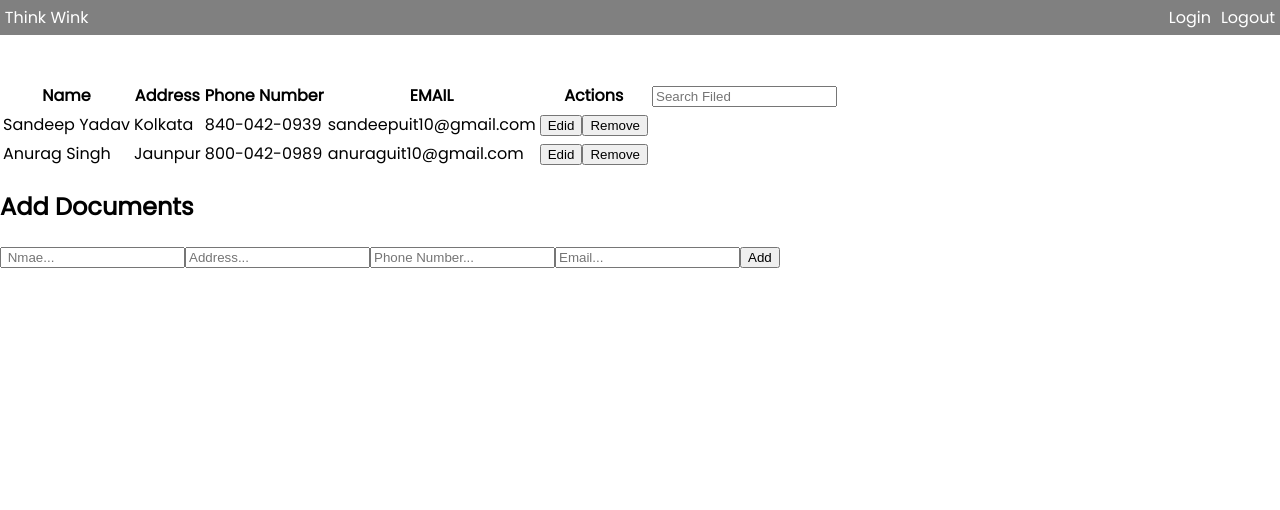
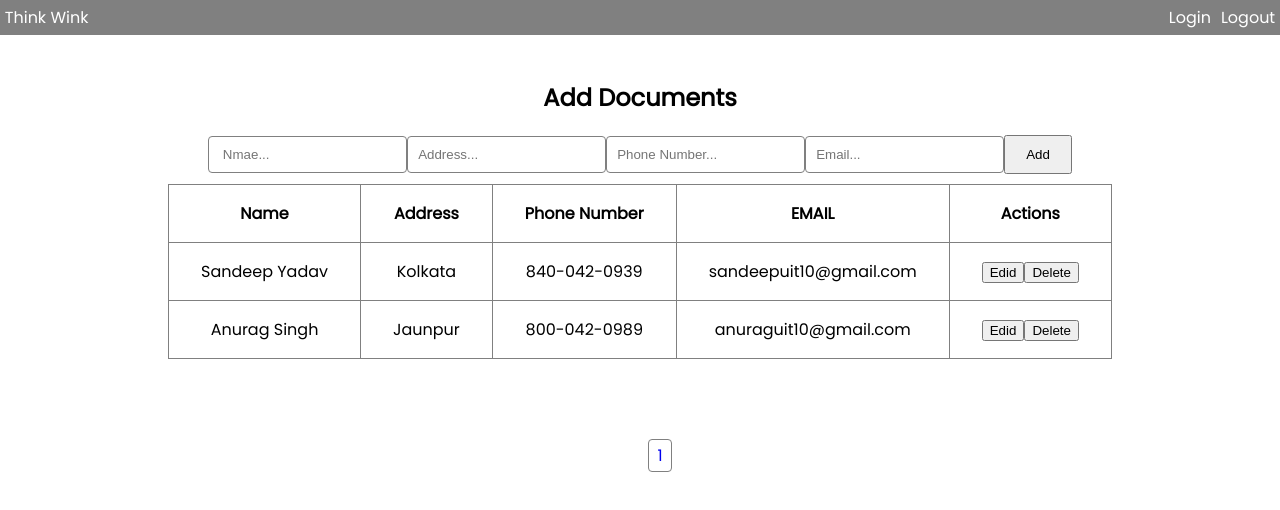
Before and after one commit to SandeepYadav9/Thinkwik-Practical-Task, a React (Create React App) app: page / in a window 1280 px wide. Shown: the top 510 px of the page. Built offline with nearby package versions, Linux system fonts and the light colour scheme.

Commit message:
PAGINATION(2 page)

```diff
--- a/src/Pages/Home.css
+++ b/src/Pages/Home.css
@@ -1,3 +1,27 @@
 .home-container{
     margin: 5rem auto;
 }
+.home-container1 h2{
+text-align: center;
+}
+.add-document{
+    text-align: center;
+
+}
+.add-input{
+    padding: 10px;
+    border: 1px solid gray;
+    border-radius: 4px;
+}
+.submit-button{
+    padding: 10px 20px;
+    cursor: pointer;
+}
+
+
+form{
+
+}
+table {
+
+}
--- a/src/Pages/Home.js
+++ b/src/Pages/Home.js
@@ -1,9 +1,10 @@
-import React, { Fragment, useState } from "react";
+import React, { Fragment, useEffect, useState } from "react";
 import "./Home.css";
 import documents from "../Data/document.json";
 import ReadOnlyDocument from "../components/Document/ReadOnlyDocument";
 import { nanoid } from "nanoid";
 import EditDocument from "../components/Document/EditDocument";
+import Pagination from "../components/Pagination/Pagination";
 const Home = () => {
   const [documentDatas, setDocumentDatas] = useState(documents);
   const [editId, setEditId] = useState(null);
@@ -21,6 +22,11 @@ const Home = () => {
     email: "",
   });
 
+// <-----------------------------------Paginaton State ----------------------->
+  const [currentPage, setCurrentPage] = useState(1);
+  const [postPerPage] = useState(2);
+
+// <-----------------------------------Vlidate form  ----------------------->
   const onChangeValidationForm = (e) => {
     let fildedName = e.target.name;
     let filedValue = e.target.value;
@@ -42,34 +48,111 @@ const Home = () => {
     setDocumentDatas([...documentDatas, newFormData]);
   };
   // <-------------------------Edit Form --------------------->
- const onEditChange=(e)=>{
+  const onEditChange = (e) => {
     let editName = e.target.name;
     let editValue = e.target.value;
     let newEditForm = { ...editForm };
     newEditForm[editName] = editValue;
     setEditForm(newEditForm);
- }
+  };
 
   const editDocumentInput = (e, document) => {
     e.preventDefault();
     setEditId(document.id);
     const formValues = {
-        fullName:document.fullName,
+      fullName: document.fullName,
       address: document.address,
       phoneNumber: document.phoneNumber,
-        email: document.email
+      email: document.email,
+    };
+    setEditForm(formValues);
   };
 
-     setEditForm(formValues)
+  const editFormSubmit = (e) => {
+    e.preventDefault();
+    const editedDocument = {
+      id: editId,
+      fullName: editForm.fullName,
+      address: editForm.address,
+      phoneNumber: editForm.phoneNumber,
+      email: editForm.email,
     };
-const editFormSubmit=(e)=>{
-    e.preventDefault();
+    const newDocuments = [...documentDatas];
+    const index = documentDatas.findIndex((contact) => contact.id === editId);
+    newDocuments[index] = editedDocument;
+    setDocumentDatas(newDocuments);
+    setEditId(null);
+  };
+// <-----------------------------------Delete Document Input  ----------------------->
+  const deleteDocumentInput = (documentId) => {
+    const newDocuments = [...documentDatas];
+    const index = documentDatas.findIndex(
+      (contact) => contact.id === documentId
+    );
+    newDocuments.splice(index, 1);
+    setDocumentDatas(newDocuments);
+  };
+// <-----------------------------------Cancel Document  ----------------------->
+  const cancelDocument = () => {
+    setEditId(null);
+  };
+
+  // <----------------------------------- Pagination Per page number of list----------------------->
+  let indexOfLastPost = currentPage * postPerPage;
+  let indexOfFirstPost = indexOfLastPost - postPerPage;
+  let currentPosts = documentDatas.slice(indexOfFirstPost, indexOfLastPost);
+  const paginate = (pageNumber) => setCurrentPage(pageNumber);
 
 
 
-}
+
   return (
+    <div>
       <div className="home-container">
+        {/* <-----------------------------------Table Input Document Filed------------------------------------> */}
+        <div className="home-container1">
+          <h2>Add Documents</h2>
+          <form className="add-document" onSubmit={submitFormData}>
+            <input
+              className="add-input"
+              type="text"
+              value={formValidation.fullName}
+              onChange={onChangeValidationForm}
+              name="fullName"
+              required
+              placeholder=" Nmae..."
+            />
+            <input
+              className="add-input"
+              type="text"
+              value={formValidation.address}
+              onChange={onChangeValidationForm}
+              name="address"
+              required
+              placeholder="Address..."
+            />
+            <input
+              className="add-input"
+              type="text"
+              value={formValidation.phoneNumber}
+              onChange={onChangeValidationForm}
+              name="phoneNumber"
+              required
+              placeholder="Phone Number..."
+            />
+            <input
+              className="add-input"
+              type="email"
+              value={formValidation.email}
+              onChange={onChangeValidationForm}
+              name="email"
+              required
+              placeholder="Email..."
+            />
+            <button className="submit-button" type="submit">
+              Add
+            </button>
+          </form>
           {/* <-----------------------------------Table Filed------------------------------------> */}
           <form onSubmit={editFormSubmit}>
             <table>
@@ -80,69 +163,39 @@ const editFormSubmit=(e)=>{
                   <th>Phone Number</th>
                   <th>EMAIL</th>
                   <th>Actions </th>
-            <th>
-              <input type="text" placeholder="Search Filed" />
-            </th>
                 </tr>
               </thead>
               <tbody>
-          {documentDatas.map((document) =>(
+                {currentPosts.map((document) => (
                   <Fragment key={document.id}>
                     {editId === document.id ? (
                       <EditDocument
                         editForm={editForm}
                         onEditChange={onEditChange}
-
+                        cancelDocument={cancelDocument}
                       />
                     ) : (
                       <ReadOnlyDocument
                         editDocumentInput={editDocumentInput}
                         document={document}
+                        deleteDocumentInput={deleteDocumentInput}
                       />
                     )}
                   </Fragment>
-            )
-          )}
+                ))}
               </tbody>
             </table>
           </form>
-      {/* <-----------------------------------Table Input Document Filed------------------------------------> */}
-      <h2>Add Documents</h2>
-      <form onSubmit={submitFormData}>
-        <input
-          type="text"
-          value={formValidation.fullName}
-          onChange={onChangeValidationForm}
-          name="fullName"
-          required
-          placeholder=" Nmae..."
+        </div>
+      </div>
+     {/* <----------------------------------- Pagination -----------------------> */}
+      <div>
+        <Pagination
+          postsPerPage={postPerPage}
+          totalPosts={documentDatas.length}
+          paginate={paginate}
         />
-        <input
-          type="text"
-          value={formValidation.address}
-          onChange={onChangeValidationForm}
-          name="address"
-          required
-          placeholder="Address..."
-        />
-        <input
-          type="text"
-          value={formValidation.phoneNumber}
-          onChange={onChangeValidationForm}
-          name="phoneNumber"
-          required
-          placeholder="Phone Number..."
-        />
-        <input
-          type="email"
-          value={formValidation.email}
-          onChange={onChangeValidationForm}
-          name="email"
-          required
-          placeholder="Email..."
-        />
-        <button type="submit">Add</button>
-      </form>
+      </div>
     </div>
   );
 };
--- a/src/components/Document/EditDocument.js
+++ b/src/components/Document/EditDocument.js
@@ -1,26 +1,50 @@
-import React from 'react'
+import React from "react";
 
-const EditDocument = ({editForm, onEditChange}) => {
+const EditDocument = ({ editForm, onEditChange, cancelDocument }) => {
   return (
     <tr>
       <td>
-        <input type="text" required placeholder='Full Name' value={editForm.fullName}  onChange={onEditChange}/>
+        <input
+          type="text"
+          required
+          placeholder="Full Name"
+          value={editForm.fullName}
+          onChange={onEditChange}
+        />
       </td>
       <td>
-        <input type="text" required  placeholder='Address'  value={editForm.address} onChange={onEditChange}/>
+        <input
+          type="text"
+          required
+          placeholder="Address"
+          value={editForm.address}
+          onChange={onEditChange}
+        />
       </td>
       <td>
-        <input type="text" required placeholder='PhoneNumber'  value={editForm.phoneNumber} onChange={onEditChange}/>
+        <input
+          type="text"
+          required
+          placeholder="PhoneNumber"
+          value={editForm.phoneNumber}
+          onChange={onEditChange}
+        />
       </td>
       <td>
-        <input type="email" required placeholder='Email '  value={editForm.email} onChange={onEditChange}/>
+        <input
+          type="email"
+          required
+          placeholder="Email "
+          value={editForm.email}
+          onChange={onEditChange}
+        />
       </td>
       <td>
-        <button type='submit' >Save</button>
-
+        <button type="submit">Save</button>
+        <button onClick={cancelDocument}>Cancel</button>
       </td>
     </tr>
-  )
-}
+  );
+};
 
-export default EditDocument
+export default EditDocument;
--- a/src/components/Document/ReadOnlyDocument.js
+++ b/src/components/Document/ReadOnlyDocument.js
@@ -1,6 +1,10 @@
-import React from 'react'
+import React from "react";
 
-const ReadOnlyDocument = ({document, editDocumentInput}) => {
+const ReadOnlyDocument = ({
+  document,
+  editDocumentInput,
+  deleteDocumentInput,
+}) => {
   return (
     <tr>
       <td>{document.fullName}</td>
@@ -8,11 +12,11 @@ const ReadOnlyDocument = ({document, editDocumentInput}) => {
       <td>{document.phoneNumber}</td>
       <td>{document.email}</td>
       <td>
-      <button onClick={(e)=>editDocumentInput(e, document)}>Edid</button>
-      <button>Remove</button>
+        <button onClick={(e) => editDocumentInput(e, document)}>Edid</button>
+        <button onClick={() => deleteDocumentInput(document)}>Delete</button>
       </td>
     </tr>
-  )
-}
+  );
+};
 
-export default ReadOnlyDocument
+export default ReadOnlyDocument;
--- /dev/null
+++ b/src/components/Pagination/Pagination.css
@@ -0,0 +1,19 @@
+nav {
+    margin: 0 auto;
+    width: 15rem;
+  }
+  .pagination {
+    display: flex;
+    justify-content: space-around;
+    align-items: center;
+    margin: 1rem;
+    list-style: none;
+  }
+  .pagination li {
+    border: 1px solid gray;
+    padding: 3px 8px;
+    border-radius: 4px;
+  }
+  ul li a {
+    text-decoration: none;
+  }
--- /dev/null
+++ b/src/components/Pagination/Pagination.js
@@ -0,0 +1,27 @@
+import React from 'react';
+import './Pagination.css';
+const Pagination = ({postsPerPage, totalPosts, paginate}) => {
+
+let pageNumber =[];
+
+for(let i =1; i<= Math.ceil(totalPosts/postsPerPage) ; i++){
+     pageNumber.push(i)
+}
+  return (
+    <nav>
+        <ul className='pagination'>
+            {pageNumber.map((number)=>{
+                return (
+                    <li key={number} className="pagination-list">
+                        <a href="!#" className='page-item' onClick={()=>paginate(number)}>
+                            {number}
+                        </a>
+                    </li>
+                )
+            })}
+        </ul>
+    </nav>
+  )
+}
+
+export default Pagination
--- a/src/index.css
+++ b/src/index.css
@@ -11,3 +11,10 @@ body {
 a {
   text-decoration: none;
 }
+table, thead , th ,tr , td{
+  text-align: center;
+  margin: 10px auto;
+  border: 1px solid gray;
+  border-collapse: collapse;
+  padding: 1rem 2rem;
+}
```
Also changed, not shown: src/components/Auth/Login.js (+2 -44 lines), src/components/Auth/Signup.js (+0 -25 lines), public/manifest.json (deleted). Lines whose indentation alone changed are shown as unchanged.
